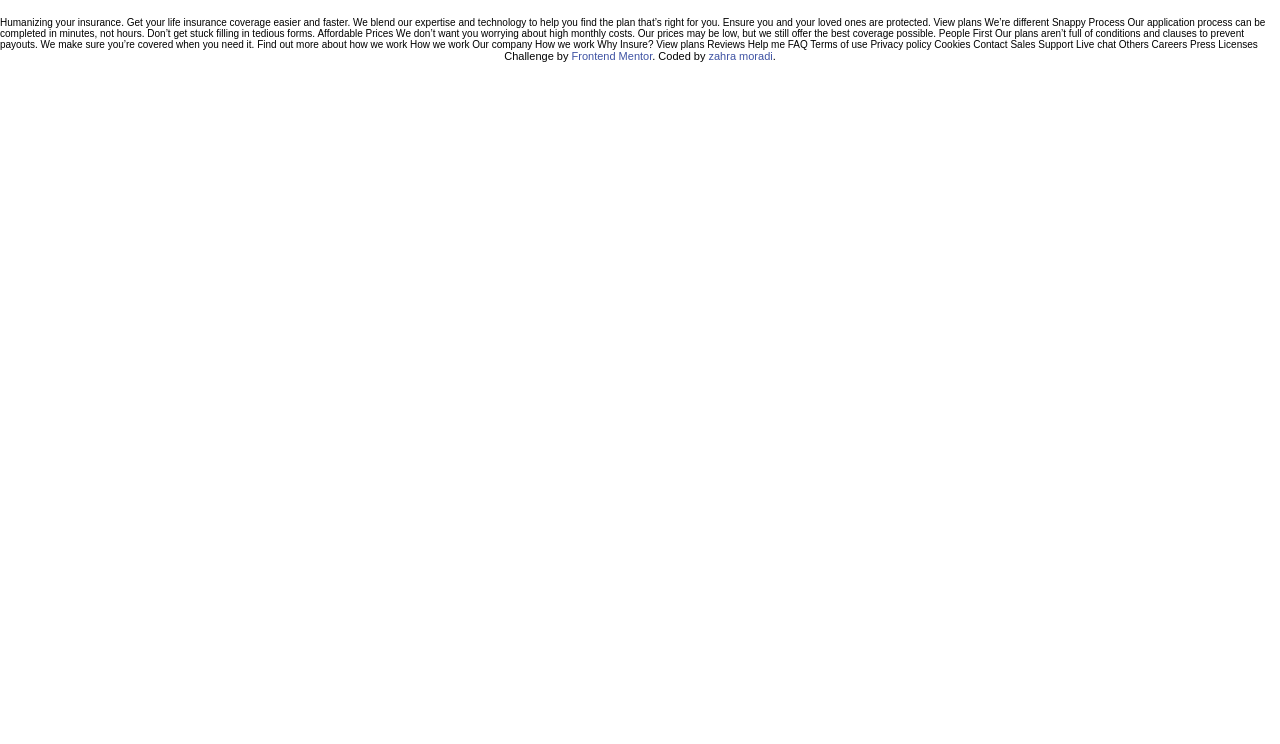
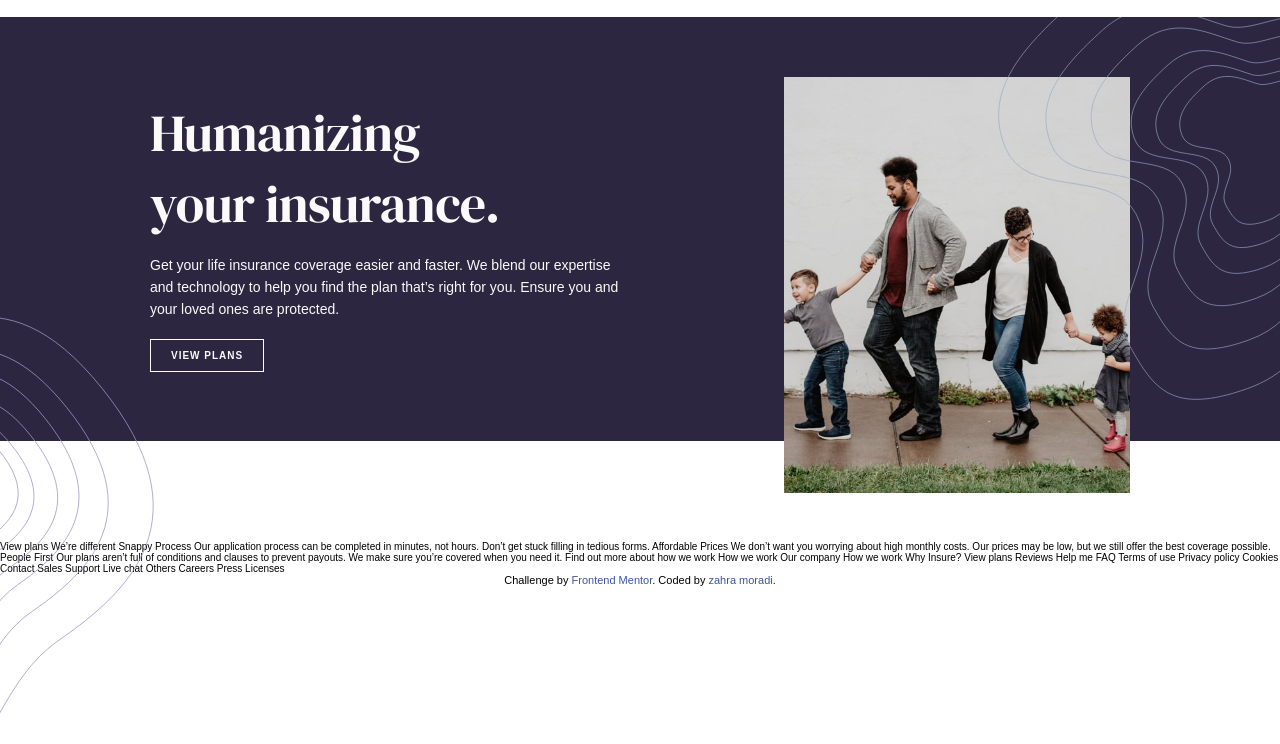
Before and after one commit to ZaraMr/Insure-landing-page, a plain HTML site: page index.html in a window 1280 px wide. Shown: the part 56-800 px from the top of the page. Drawn offline with Linux system fonts and the light colour scheme.

Commit message:
Add Home Section
home-section added with html structure and related css styles and some little changes in header like adding comments, position property in ".heading" and add an overall style to headings

```diff
--- a/assets/style/style.css
+++ b/assets/style/style.css
@@ -24,9 +24,16 @@ body {
     font-family: 'Karal', sans-serif;
 }
 
+h1,
+h2 {
+    font-family: 'DMSerifDisplay', sans-serif;
+}
+
+/* header section starts */
 .header {
     width: 100%;
     display: flex;
+    position: relative;
     /* height: auto; */
     justify-content: space-between;
     align-items: center;
@@ -60,3 +67,83 @@ body {
     background-color: hsl(270, 9%, 17%);
     color: hsl(0, 0%, 98%);
 }
+/* header section ends */
+
+
+/* home section starts */
+.home-section {
+    display: flex;
+    /* justify-content: space-around; */
+    position: relative;
+    /* gap: 5rem; */
+    width: 100%;
+    background-color: hsl(256, 26%, 20%);
+    margin-bottom: 10rem;
+    /* z-index: 2; */
+}
+
+.bg-intro-left {
+    position: absolute;
+    top: 30rem;
+    left: 0;
+    width: 12%;
+}
+
+.home-section > .content-container {
+    width: 37%;
+    margin: 8rem 0 8rem 15rem ;
+
+    /* background-color: red; */
+}
+
+.home-section > .content-container h1 {
+    /* font-family: 'DMSerifDisplay', sans-serif; */
+    font-size: 5.2rem;
+    font-weight: 400;
+    letter-spacing: -0.7px;
+    color: hsl(0, 0%, 98%);
+}
+
+.home-section > .content-container p {
+    font-size: 1.4rem;
+    color: hsl(0, 0%, 98%);
+    font-weight: 300;
+    line-height: 2.2rem;
+    margin: 1.5rem 0 3rem;
+    /* font-family: 'DMSerifDisplay'; */
+}
+
+.home-section > .content-container .btn {
+    color: hsl(0, 0%, 98%);
+    border: 1px solid hsl(0, 0%, 98%);
+    padding: 1rem 2rem;
+    text-transform: uppercase;
+    font-weight: 600;
+    letter-spacing: 1px;
+}
+
+.home-section > .content-container .btn:hover {
+    background-color: hsl(0, 0%, 98%);
+    color: hsl(270, 9%, 17%);
+}
+
+.home-section > .img-container {
+    width: 27%;
+    position: absolute;
+    top: 6rem;
+    right: 15rem;
+
+}
+
+.home-section > .img-container img {
+    width: 100%;
+
+}
+
+.bg-intro-right {
+    position: absolute;
+    top: 0rem;
+    right: 0;
+    width: 22%;
+    /* z-index: 0; */
+}
--- a/index.html
+++ b/index.html
@@ -35,12 +35,23 @@
 
   <!-- header section ends -->
 
-  Humanizing your insurance.
+  <!-- home section starts  -->
+   <div class="home-section">
+    <img src="assets/images/bg-pattern-intro-left-desktop.svg" alt="" class="bg-intro-left">
+    <div class="content-container">
+      <h1>Humanizing <br> your insurance.</h1>
+      <p>Get your life insurance coverage easier and faster. We blend our expertise
+        and technology to help you find the plan that’s right for you. Ensure you
+        and your loved ones are protected.</p>
+      <a href="#" class="btn">View plans</a>
+    </div>
+    <div class="img-container">
+      <img src="assets/images/image-intro-desktop.jpg" alt="">
+    </div>
+    <img src="assets/images/bg-pattern-intro-right-desktop.svg" alt="" class="bg-intro-right">
+   </div>
 
-  Get your life insurance coverage easier and faster. We blend our expertise
-  and technology to help you find the plan that’s right for you. Ensure you
-  and your loved ones are protected.
-
+    <!-- home section ends -->
   View plans
 
   We’re different
```
